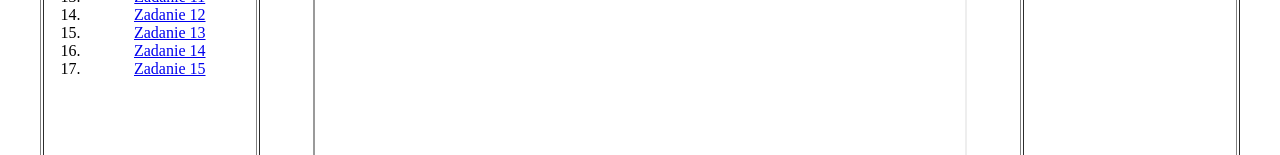
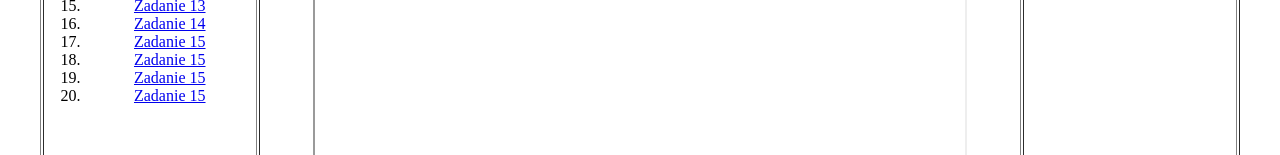
Before and after one commit to SebastianParniewicz/z15plus, a plain HTML site: page index.html in a window 1280 px wide. Shown: the part 433-588 px from the top of the page. Drawn offline with Linux system fonts and the light colour scheme.

Commit message:
Update index.html

```diff
--- a/index.html
+++ b/index.html
@@ -26,6 +26,9 @@ Zadania:
     <li><a href="Parn_z13.html" target="glowna">Zadanie 13</a> </li>
     <li><a href="Parn_z14.html" target="glowna">Zadanie 14</a> </li>
     <li><a href="Parn_z15.html" target="glowna">Zadanie 15</a> </li>
+	  <li><a href="Parn_z33.html" target="glowna">Zadanie 15</a> </li>
+	   <li><a href="Parn_z34.html" target="glowna">Zadanie 15</a> </li>
+	   <li><a href="Parn_z36.html" target="glowna">Zadanie 15</a> </li>
 
 
 </ol>
```
